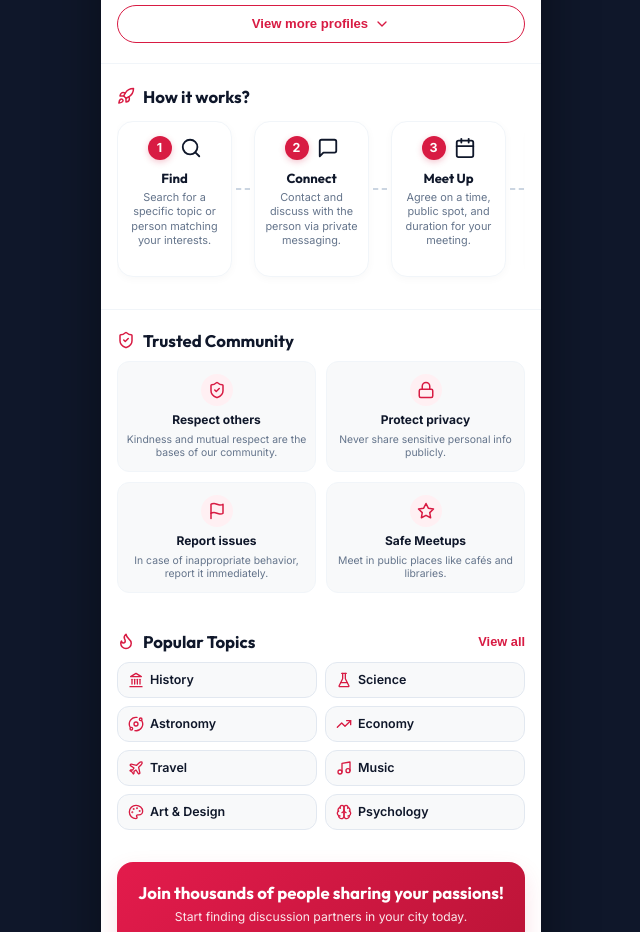
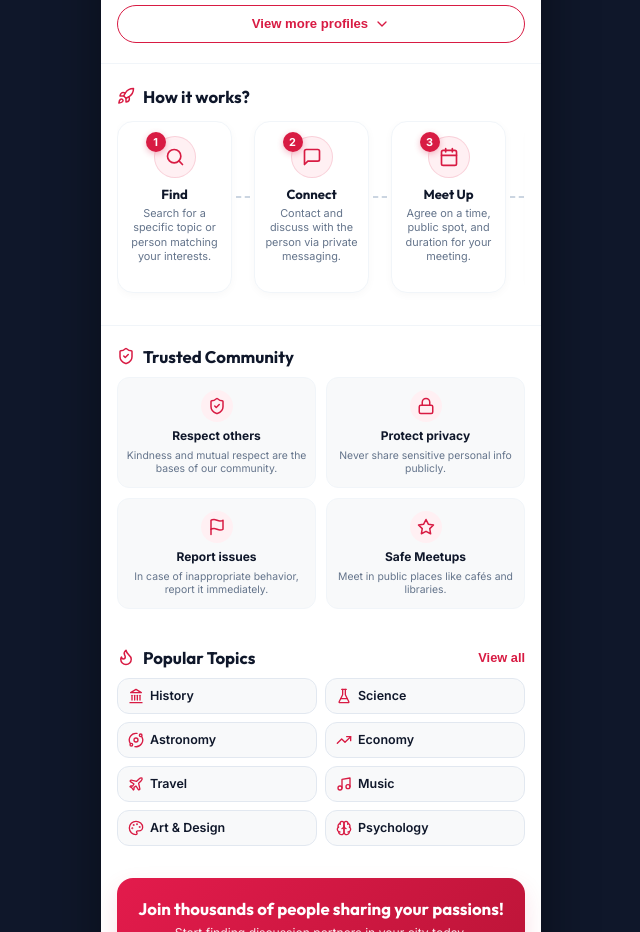
Before and after one commit to NoorFatima323/Un-Vrai-Reseau-Social-App, a React (Vite) app: page / in a window 1280 px wide. Shown: the part 1120-2052 px from the top of the page, without its empty margins (319-959 px from the left). Built offline with nearby package versions, Linux system fonts and the light colour scheme.

Commit message:
Reverted step card design back to badge over icon wrapper layout as requested

```diff
--- a/src/App.jsx
+++ b/src/App.jsx
@@ -516,8 +516,10 @@ export default function App() {
         <div className="steps-container">
           <div className="step-item">
             <div className="step-top-header">
-              <span className="step-number-circle">1</span>
-              <Search size={22} className="step-standalone-icon" />
+              <span className="step-num-badge">1</span>
+              <div className="step-icon-wrapper">
+                <Search size={20} className="step-icon" />
+              </div>
             </div>
             <h4 className="step-title">Find</h4>
             <p className="step-desc">
@@ -531,8 +533,10 @@ export default function App() {
 
           <div className="step-item">
             <div className="step-top-header">
-              <span className="step-number-circle">2</span>
-              <MessageSquare size={22} className="step-standalone-icon" />
+              <span className="step-num-badge">2</span>
+              <div className="step-icon-wrapper">
+                <MessageSquare size={20} className="step-icon" />
+              </div>
             </div>
             <h4 className="step-title">Connect</h4>
             <p className="step-desc">
@@ -546,8 +550,10 @@ export default function App() {
 
           <div className="step-item">
             <div className="step-top-header">
-              <span className="step-number-circle">3</span>
-              <Calendar size={22} className="step-standalone-icon" />
+              <span className="step-num-badge">3</span>
+              <div className="step-icon-wrapper">
+                <Calendar size={20} className="step-icon" />
+              </div>
             </div>
             <h4 className="step-title">Meet Up</h4>
             <p className="step-desc">
@@ -561,8 +567,10 @@ export default function App() {
 
           <div className="step-item">
             <div className="step-top-header">
-              <span className="step-number-circle">4</span>
-              <Handshake size={22} className="step-standalone-icon" />
+              <span className="step-num-badge">4</span>
+              <div className="step-icon-wrapper">
+                <Handshake size={20} className="step-icon" />
+              </div>
             </div>
             <h4 className="step-title">Share</h4>
             <p className="step-desc">
--- a/src/index.css
+++ b/src/index.css
@@ -850,31 +850,41 @@ body {
 }
 
 .step-top-header {
+  position: relative;
   display: flex;
   align-items: center;
   justify-content: center;
-  gap: 8px;
-  margin-bottom: 10px;
+  margin-bottom: 8px;
 }
 
-.step-number-circle {
+.step-num-badge {
+  position: absolute;
+  top: -4px;
+  left: -8px;
   background-color: var(--primary);
   color: white;
-  width: 24px;
-  height: 24px;
+  width: 20px;
+  height: 20px;
   border-radius: 50%;
   font-weight: 700;
-  font-size: 0.78rem;
+  font-size: 0.68rem;
   display: flex;
   align-items: center;
   justify-content: center;
-  flex-shrink: 0;
-  box-shadow: 0 2px 6px rgba(216, 27, 67, 0.25);
+  box-shadow: 0 2px 6px rgba(216, 27, 67, 0.3);
+  z-index: 2;
 }
 
-.step-standalone-icon {
-  color: var(--text-main);
-  flex-shrink: 0;
+.step-icon-wrapper {
+  width: 42px;
+  height: 42px;
+  border-radius: 50%;
+  background-color: var(--primary-light);
+  color: var(--primary);
+  display: flex;
+  align-items: center;
+  justify-content: center;
+  border: 1px solid rgba(216, 27, 67, 0.15);
 }
 
 .step-title {
```
